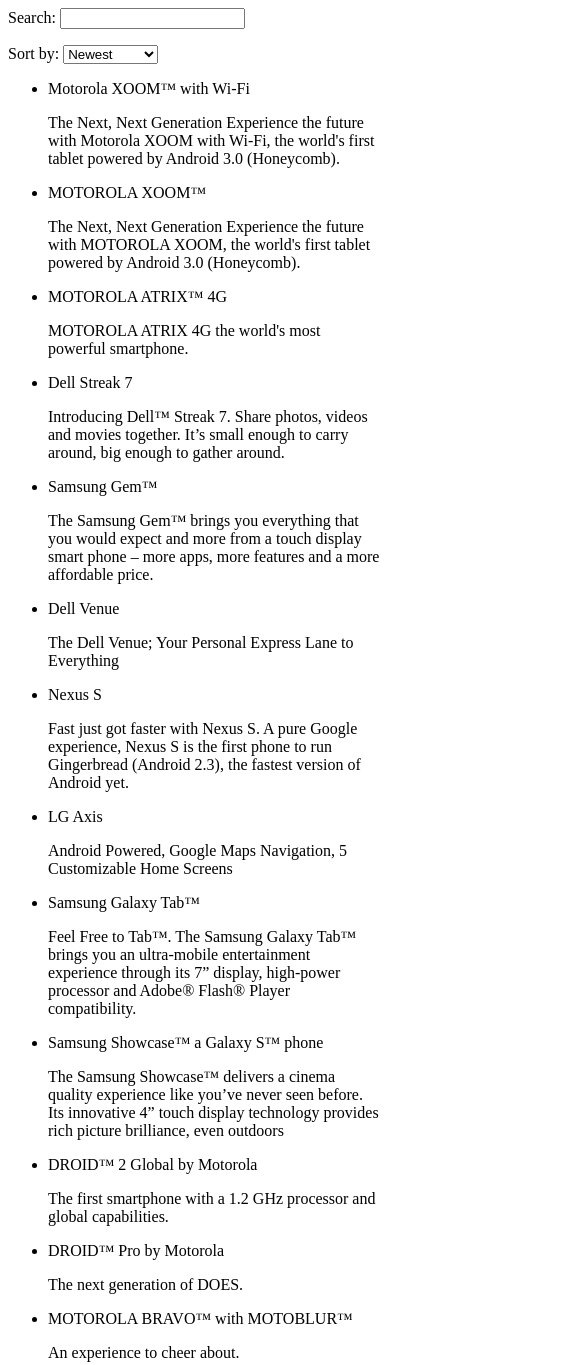
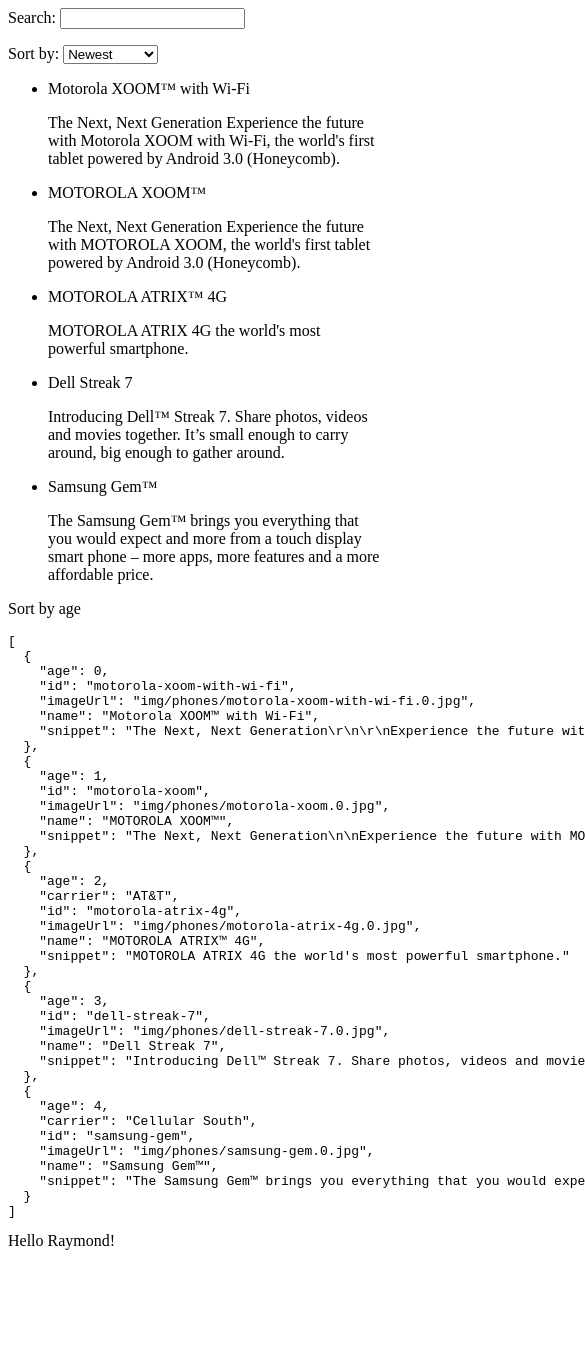
Before and after one commit to RaymondProduction/angular-phonecat-tutorial, a website: page app/index.html in a window 390 px wide. Shown: the top 1365 px of the page, 585 px wide, since content can reach past the window. After the commit the page ends 1266 px from the top, so only its background shows below. Drawn offline with nearby package versions, Linux system fonts and the light colour scheme.

Commit message:
Added slice for list of phones

```diff
--- a/app/phone-list/phone-list.component.js
+++ b/app/phone-list/phone-list.component.js
@@ -5,7 +5,7 @@
   module('phoneList').
   component('phoneList', {
    templateUrl: 'phone-list/phone-list.template.html',
-    controller: function PhoneListController($http) {
+    controller: ['$http', function PhoneListController($http) {
       // Since we are making the assignment of the
       // phones property in a callback function,
       // where the this value is not defined,
@@ -14,7 +14,9 @@
       var self = this;
       self.orderProp = 'age';
       $http.get('phones/phones.json').then(function(response){
-        self.phones = response.data;
+        //self.phones = response.data;
+        self.phones = response.data.slice(0, 5);
       })
-    }
+    }]
+
   });
--- a/app/phone-list/phone-list.template.html
+++ b/app/phone-list/phone-list.template.html
@@ -27,5 +27,6 @@
 
     </div>
     <p>Sort by {{$ctrl.orderProp}}</p>
+    <pre>{{$ctrl.phones | filter:$ctrl.query | orderBy:$ctrl.orderProp | json}}</pre>
   </div>
 </div>
```
Also changed, not shown: app/phone-list/phone-list.component.spec.js (+9 -2 lines).
